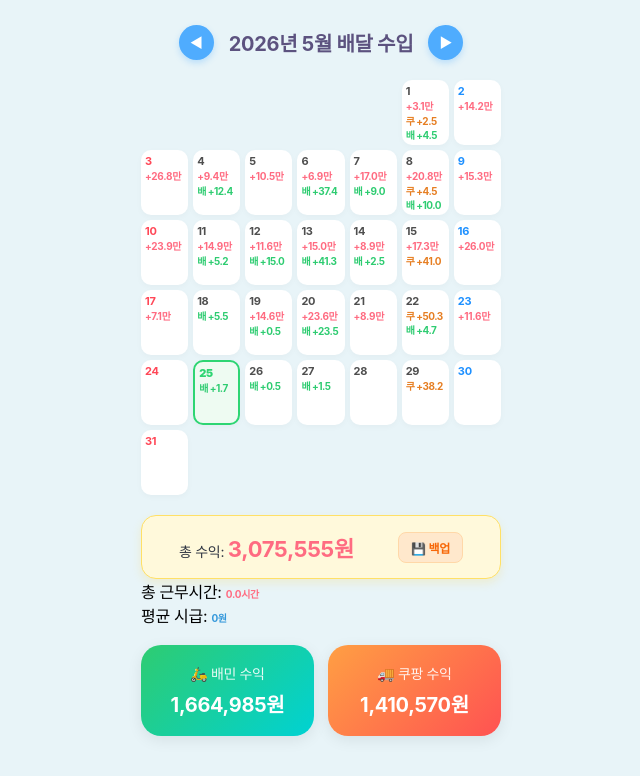
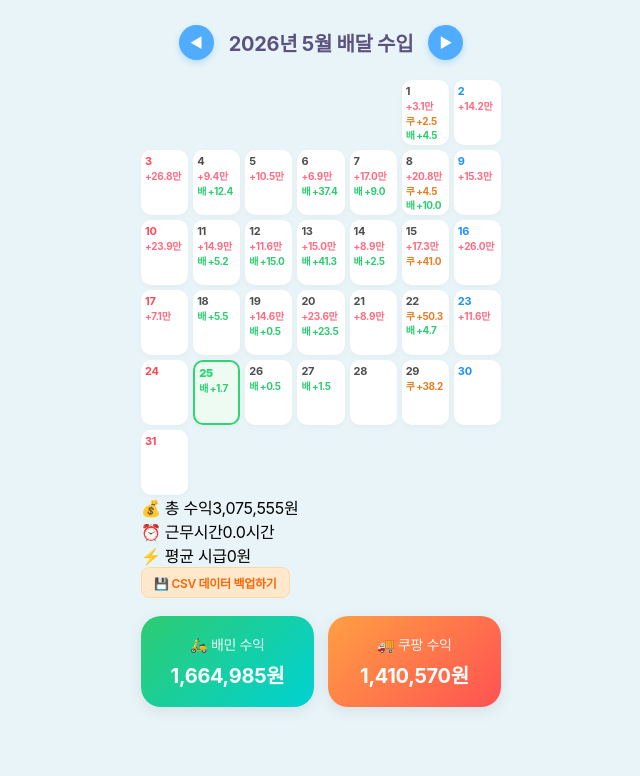
Before and after one commit to ovartang/gagebuddal, a React (Vite) app: page / in a window 1280 px wide. Shown: the top 776 px of the page, without its empty margins (319-959 px from the left). Built offline with nearby package versions, Linux system fonts and the light colour scheme; a web font is replaced by a local one.

Commit message:
Update App.jsx

```diff
--- a/src/App.jsx
+++ b/src/App.jsx
@@ -297,17 +297,25 @@ function App() {
         })}
       </div>
 
-      <div className="summary">
-        <div>총 수익: <span className="income" style={{ fontSize: "22px", fontWeight: "bold" }}>{totalIn.toLocaleString()}원</span></div>
-        <button className="backup-btn" onClick={exportToCSV}>💾 백업</button>
-      </div>
-      <div>
-        총 근무시간: <span className="income">{totalHours.toFixed(1)}시간</span>
-      </div>
+{/* ✨ 새로 바꿀 깔끔한 3단 통합 카드 코드 */}
+<div className="summary-card">
+  <div className="summary-item">
+    <span className="summary-label">💰 총 수익</span>
+    <span className="summary-value total-money">{totalIn.toLocaleString()}원</span>
+  </div>
+  <div className="summary-item">
+    <span className="summary-label">⏰ 근무시간</span>
+    <span className="summary-value">{totalHours.toFixed(1)}시간</span>
+  </div>
+  <div className="summary-item">
+    <span className="summary-label">⚡ 평균 시급</span>
+    <span className="summary-value hourly-money">{averageHourly.toLocaleString()}원</span>
+  </div>
+</div>
 
-      <div>
-        평균 시급: <span className="income" style={{ color: "#3498db", fontWeight: "bold" }}>{averageHourly.toLocaleString()}원</span>
-      </div>
+<div className="backup-container">
+  <button className="backup-btn" onClick={exportToCSV}>💾 CSV 데이터 백업하기</button>
+</div>
 
       <div className="delivery-summary">
         <div className="delivery-card baemin-card">
```
